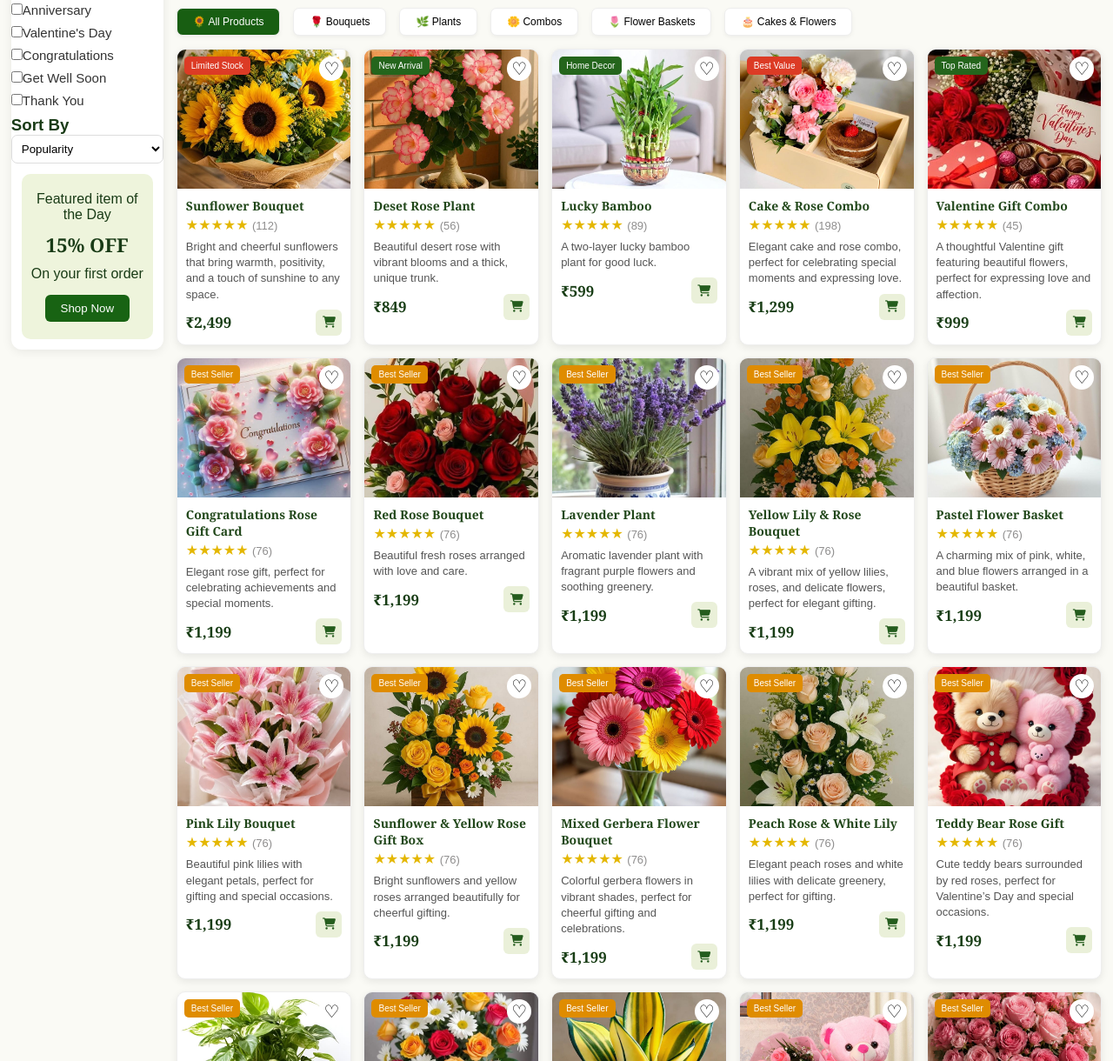
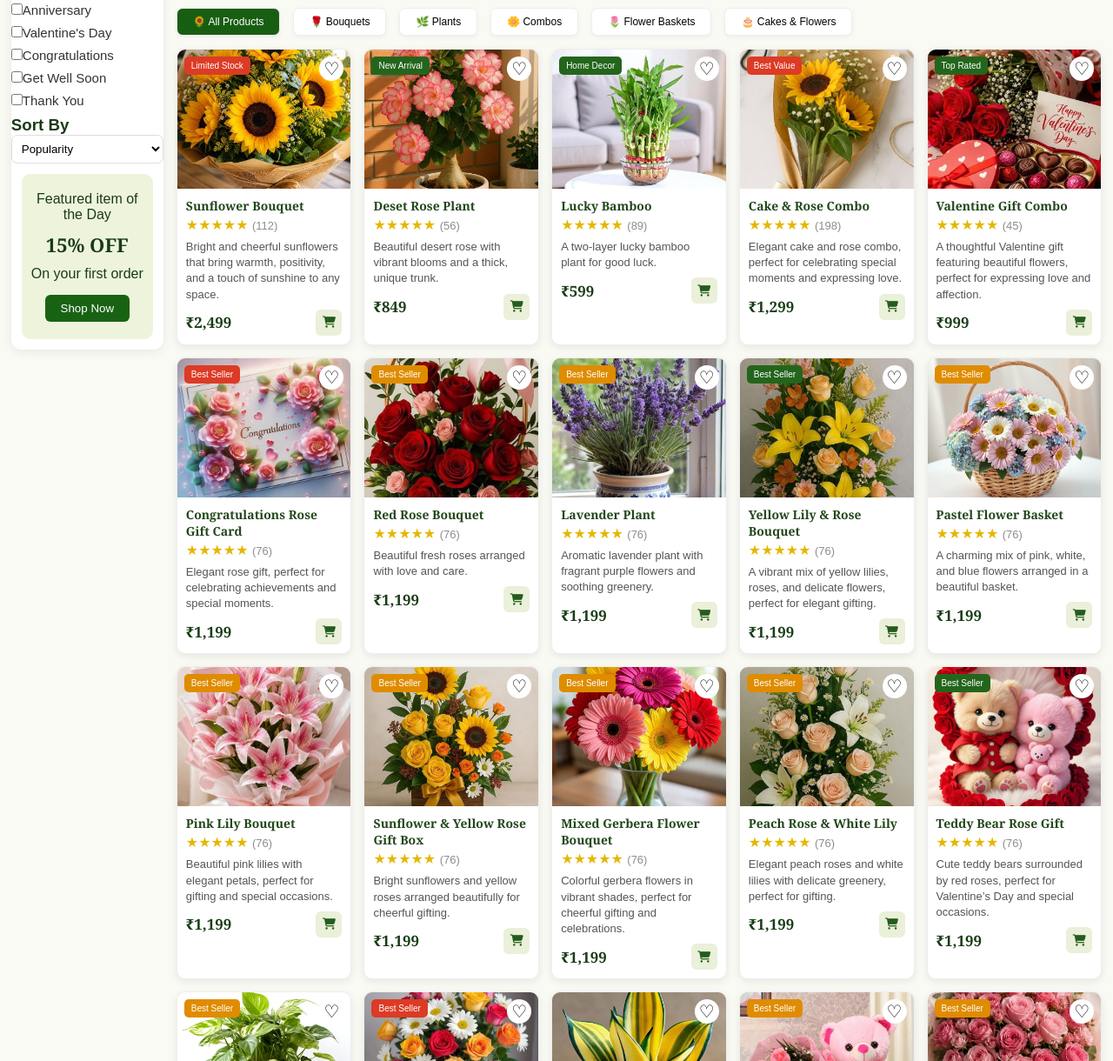
Before and after one commit to viveks227/Sun_shine, a plain HTML site: page Front-end/product-section/product.html in a window 1280 px wide. Shown: the part 520-1740 px from the top of the page at 87% size. Drawn offline with Linux system fonts and the light colour scheme.

Commit message:
product/badge changed

```diff
--- a/Front-end/product-section/product.html
+++ b/Front-end/product-section/product.html
@@ -151,7 +151,7 @@
                 </div>
 
                 <div id="saleImg">
-                    <img src="../flower-img/sunflower7.jpg" alt="Sunflower Bouquet"/>
+                    <img src="../product-section/product-img/sale_banner.jpg" alt="Sunflower Bouquet"/>
                 </div>
 
                 <button class="nextBtn">
@@ -330,7 +330,7 @@
                         ♡
                     </button>
 
-                    <img src="../product-section/product-img/floweer_cake_combo.jpg" alt="floweer_cake_combo"/>
+                    <img src="../product-section/product-img/two_sunflower.jpg" alt="floweer_cake_combo"/>
                 </div>
 
                 <div class="productInfo">
@@ -393,7 +393,7 @@
             <div class="productCard">
                 <div class="productImg">
 
-                    <span class="badge orange">
+                    <span class="badge red">
                         Best Seller
                     </span>
                     <button class="heart">
@@ -491,7 +491,7 @@
             <div class="productCard">
                 <div class="productImg">
 
-                    <span class="badge orange">
+                    <span class="badge green">
                         Best Seller
                     </span>
                     <button class="heart">
@@ -682,7 +682,7 @@
             <div class="productCard">
                 <div class="productImg">
 
-                    <span class="badge orange">
+                    <span class="badge green">
                         Best Seller
                     </span>
                     <button class="heart">
@@ -746,7 +746,7 @@
             <div class="productCard">
                 <div class="productImg">
 
-                    <span class="badge orange">
+                    <span class="badge red">
                         Best Seller
                     </span>
                     <button class="heart">
@@ -778,8 +778,8 @@
             <div class="productCard">
                 <div class="productImg">
 
-                    <span class="badge orange">
-                        Best Seller
+                    <span id="badge orange">
+
                     </span>
                     <button class="heart">
                         ♡
```
